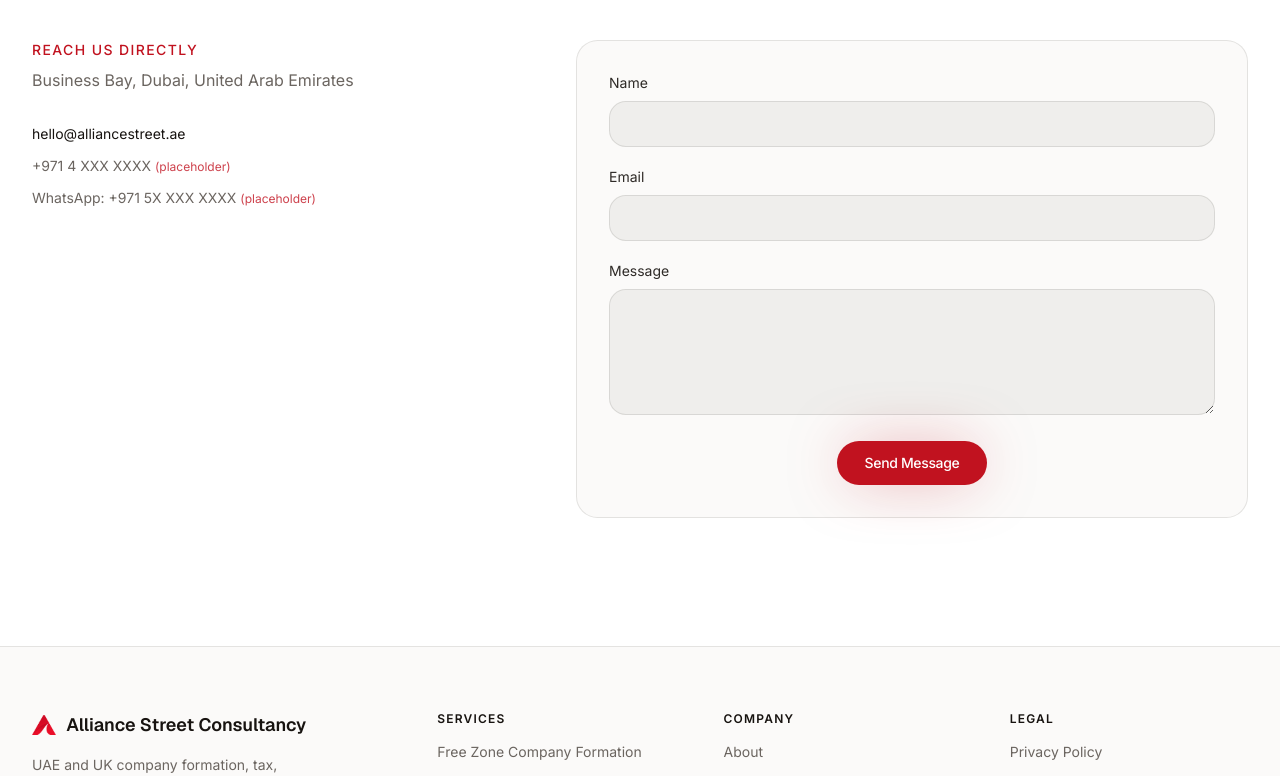
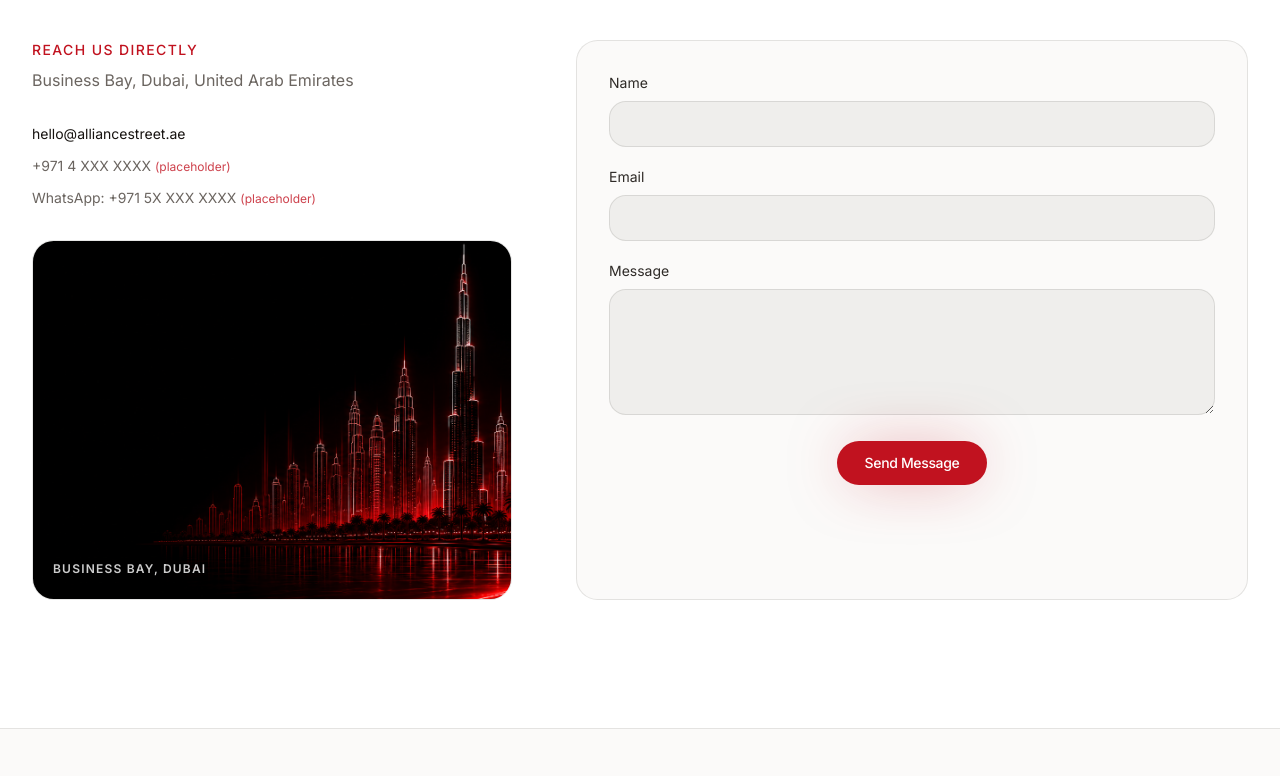
Before and after one commit to alliancestreetgoa-lang/alliance-street-consultancy-web, a Next.js app: page /contact in a window 1280 px wide. Shown: the part 542-1318 px from the top of the page. Built offline with nearby package versions, Linux system fonts and the light colour scheme.

Commit message:
Add framed skyline image to Contact page
Placed alongside the Business Bay, Dubai address in the contact info
column, sized for the narrower 5/12 grid column with a captioned
bordered-card treatment matching the About page's version.

```diff
--- a/src/components/sections/contact-section.tsx
+++ b/src/components/sections/contact-section.tsx
@@ -1,6 +1,7 @@
 "use client";
 
 import { useState } from "react";
+import Image from "next/image";
 import { zodResolver } from "@hookform/resolvers/zod";
 import { useForm } from "react-hook-form";
 import { z } from "zod";
@@ -51,6 +52,20 @@ export function ContactSection() {
             <span className="text-muted-foreground">
               WhatsApp: {COMPANY.whatsapp} <span className="text-xs text-primary/80">(placeholder)</span>
             </span>
+          </div>
+          <div className="relative aspect-[4/3] w-full overflow-hidden rounded-2xl border border-glass-border">
+            <Image
+              src="/brand/dubai-skyline.png"
+              alt="Dubai skyline including the Burj Khalifa and Burj Al Arab"
+              fill
+              sizes="(min-width: 1024px) 420px, 100vw"
+              className="object-cover"
+            />
+            <div className="absolute bottom-0 left-0 p-5">
+              <span className="text-xs font-semibold uppercase tracking-widest text-white/80">
+                Business Bay, Dubai
+              </span>
+            </div>
           </div>
         </div>
 
```
